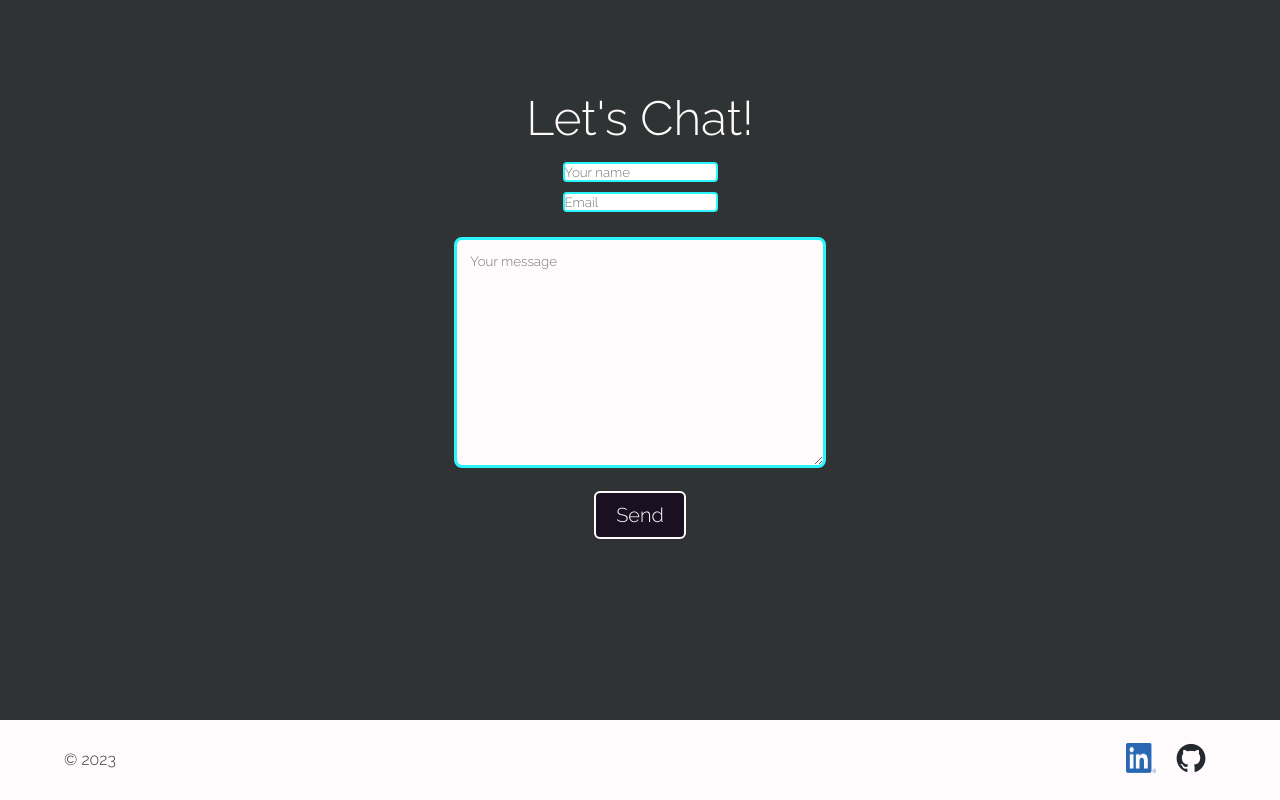
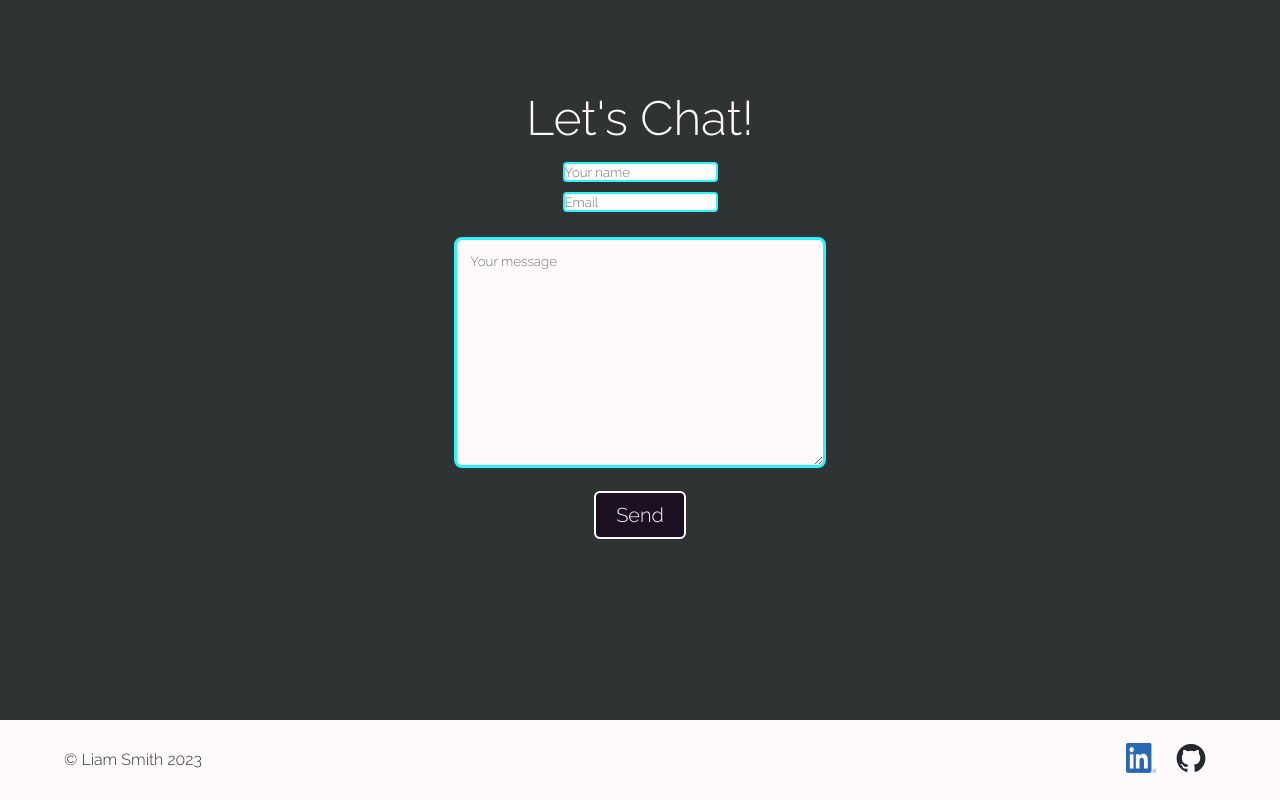
Before and after one commit to FortunateSmith/portfolio-styled-components, a React (Create React App) app: page / in a window 1280 px wide. Shown: the part 3571-4371 px from the top of the page. Built offline with nearby package versions, Linux system fonts and the light colour scheme.

Commit message:
add alt to social icons

```diff
--- a/src/components/footer/Footer.js
+++ b/src/components/footer/Footer.js
@@ -7,13 +7,13 @@ const Footer = ({ bgColor, textColor, github, linkedIn }) => {
     <>
       <Foot bgColor={bgColor}>
         <FooterContainer textColor={textColor}>
-          <FooterIconBox textColor={textColor}>&copy; 2023</FooterIconBox>
+          <FooterIconBox alt="Copywrite Liam Smith 2023" textColor={textColor}>&copy; Liam Smith 2023</FooterIconBox>
           <ThumbnailWrapper>
             <Anchor href="https://www.linkedin.com/in/liam-smith-4389a726/">
-              <Thumbnail src={linkedIn} />
+              <Thumbnail alt="Linked In" src={linkedIn} />
             </Anchor>
             <Anchor href="https://github.com/FortunateSmith">
-              <Thumbnail src={github} />
+              <Thumbnail alt="Git Hub" src={github} />
             </Anchor>
           </ThumbnailWrapper>
         </FooterContainer>
```
